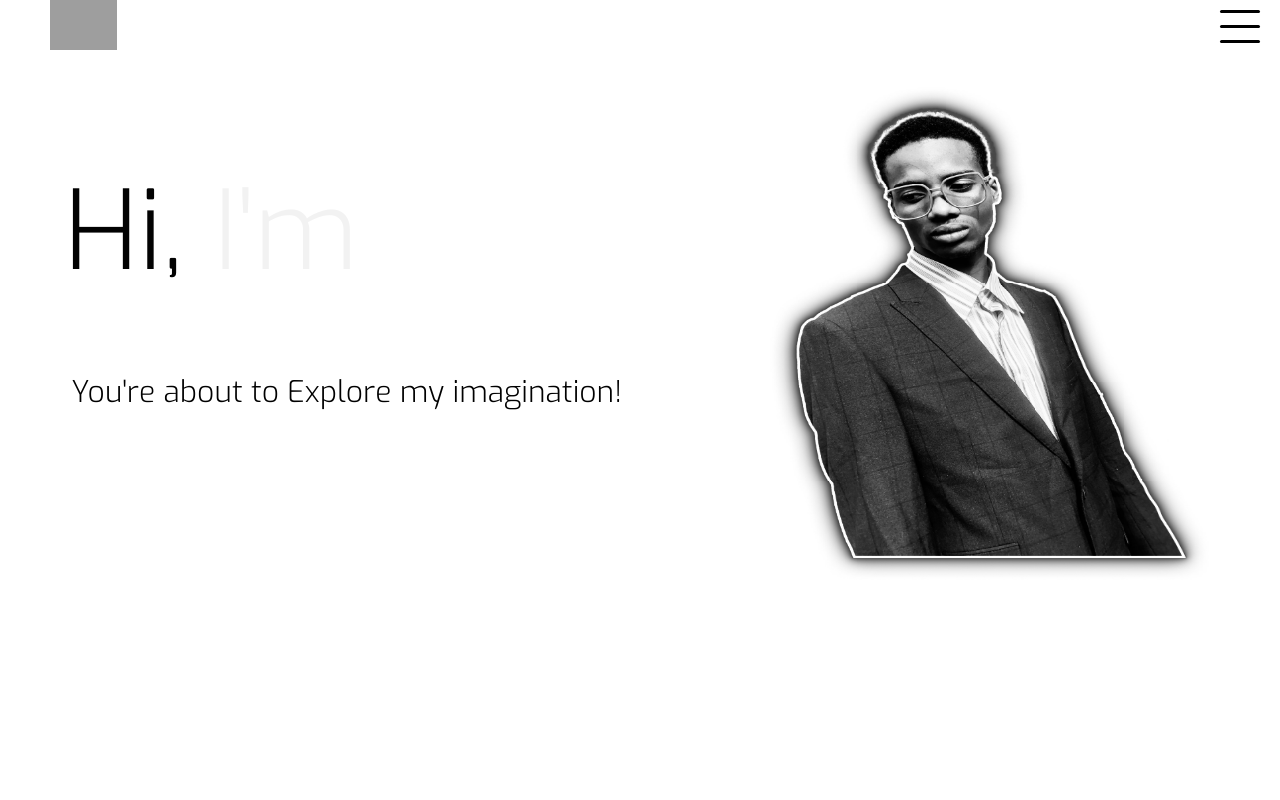
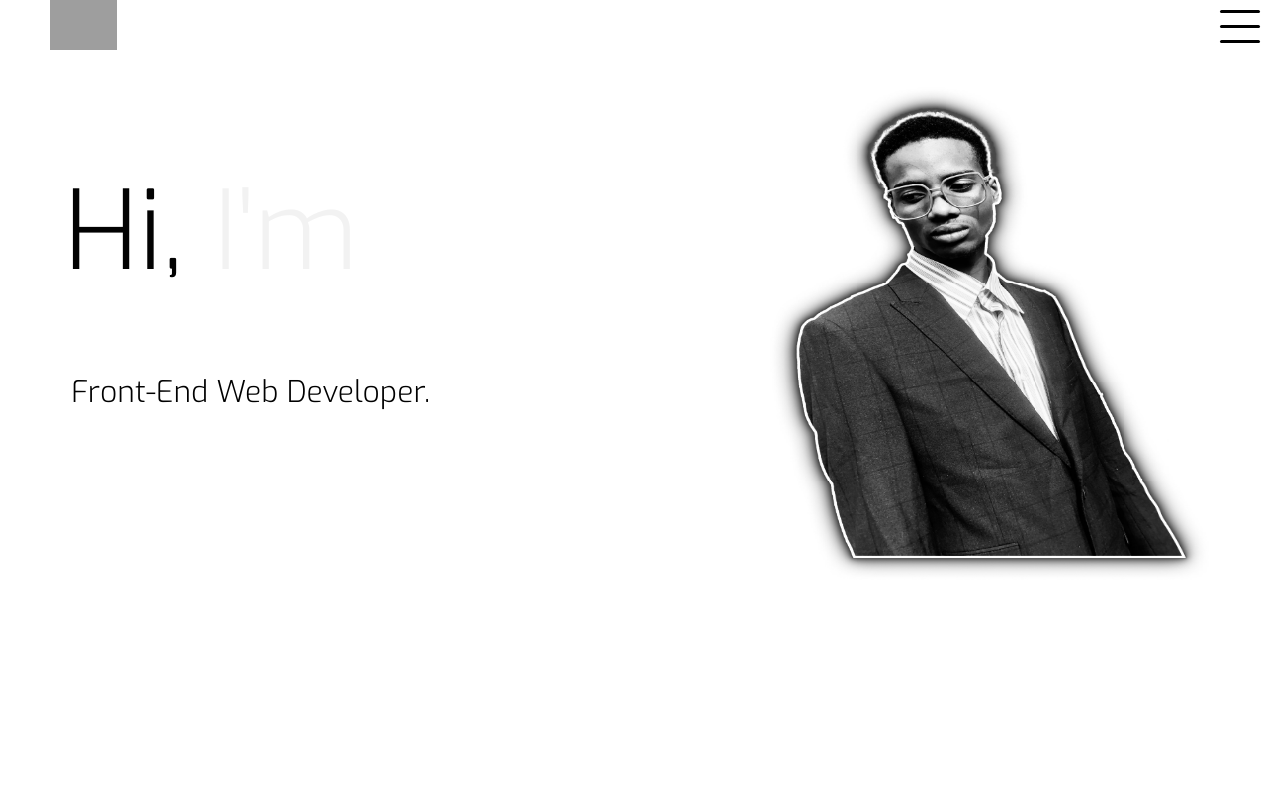
Before and after one commit to davidEmeka2/My-Portfolio-With-React, a React (Vite) app in the folder portfolio/: page / in a window 1280 px wide. Shown: the top 800 px of the page. Built offline with nearby package versions, Linux system fonts and the light colour scheme; grey boxes are pictures that could not be loaded.

Commit message:
added stack in first page

```diff
--- a/portfolio/src/Pages/Home.jsx
+++ b/portfolio/src/Pages/Home.jsx
@@ -135,7 +135,7 @@ const handleClick2 = ()=>{
       <h1 style={font}><span data-aos="fade-right" className='hi' style={fontColor2}>Hi,</span> <span className="im" style={fontColor2} data-aos="fade-right" >I'm</span> <span className='david' style={fontColor2} data-aos="fade-right" >David</span> </h1>
     </section>
 
-    <h1 className='youre' style={font}><span style={fontColor2} ><p data-aos="fade-up">You're about to Explore my imagination!</p></span></h1>
+    <h1 className='youre' style={font}><span style={fontColor2} ><p data-aos="fade-up">Front-End Web Developer.</p></span></h1>
 
 
 
```
